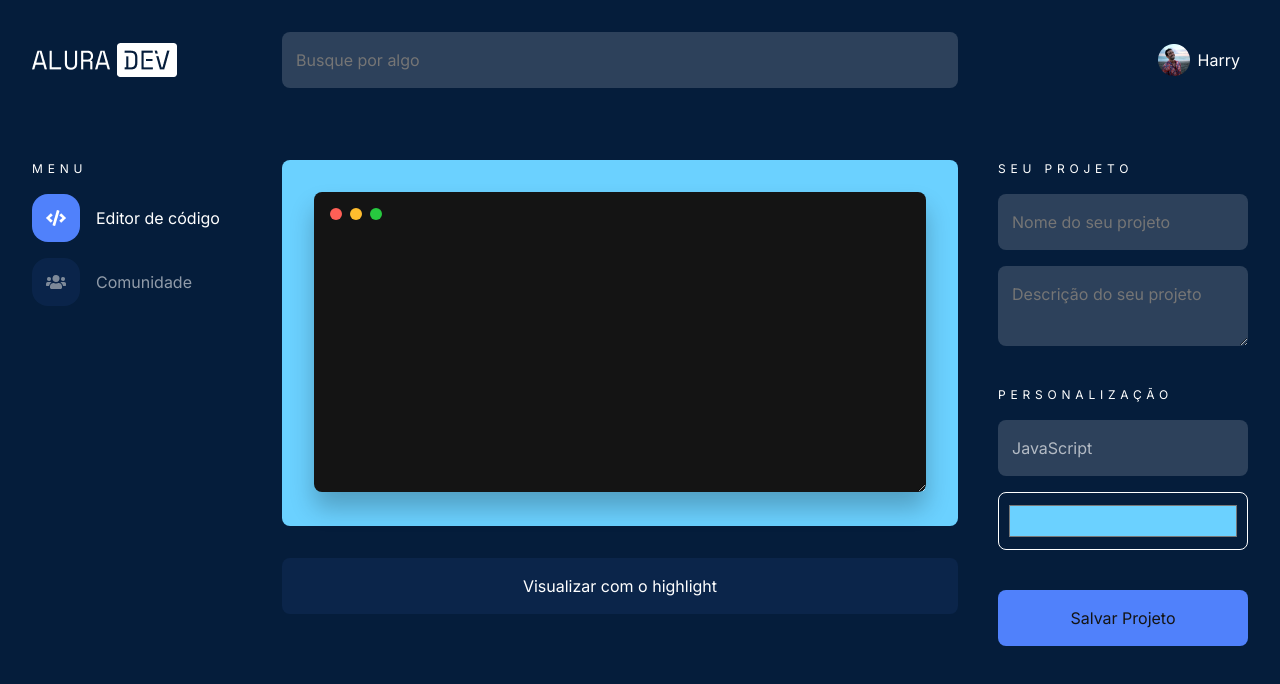
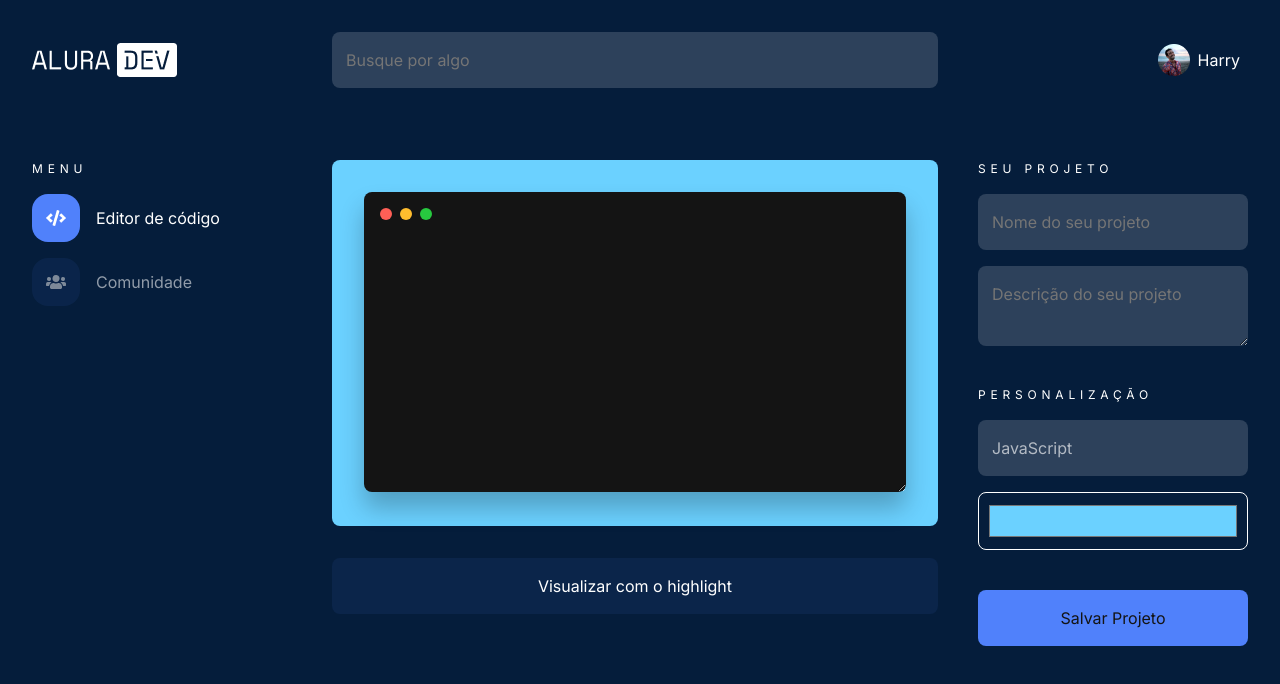
Before and after one commit to danicaus/alura-desafio-frontend, a plain HTML site: page index.html in a window 1280 px wide. Drawn offline with Linux system fonts and the light colour scheme.

Commit message:
Improve spacement between elements

```diff
--- a/css/code-inputSidebar.css
+++ b/css/code-inputSidebar.css
@@ -1,8 +1,8 @@
 .code-inputSidebar {
     display: block;
     justify-content: end;
-    width: 25%;
-    min-width: 250px;
+    width: 30%;
+    min-width: 270px;
     margin-left: 40px;
     flex: 1;
 }
--- a/css/header.css
+++ b/css/header.css
@@ -10,8 +10,8 @@
 
 .header > a {
     display: flex;
-    width: 25%;
-    min-width: 250px;
+    width: 30%;
+    min-width: 300px;
     box-sizing: border-box;
     flex: 1;
 }
@@ -20,8 +20,8 @@
     display: flex;
     align-items: center;
     justify-content: end;
-    width: 25%;
-    min-width: 250px;
+    width: 30%;
+    min-width: 270px;
     margin-left: 40px;
     background-color: var(--color-first);
     color: var(--color-white);
--- a/css/menuNavegacao.css
+++ b/css/menuNavegacao.css
@@ -1,7 +1,7 @@
 .menuNavegacao {
     display: block;
-    width: 25%;
-    min-width: 250px;
+    width: 30%;
+    min-width: 300px;
     box-sizing: border-box;
     flex: 1;
 }
```
